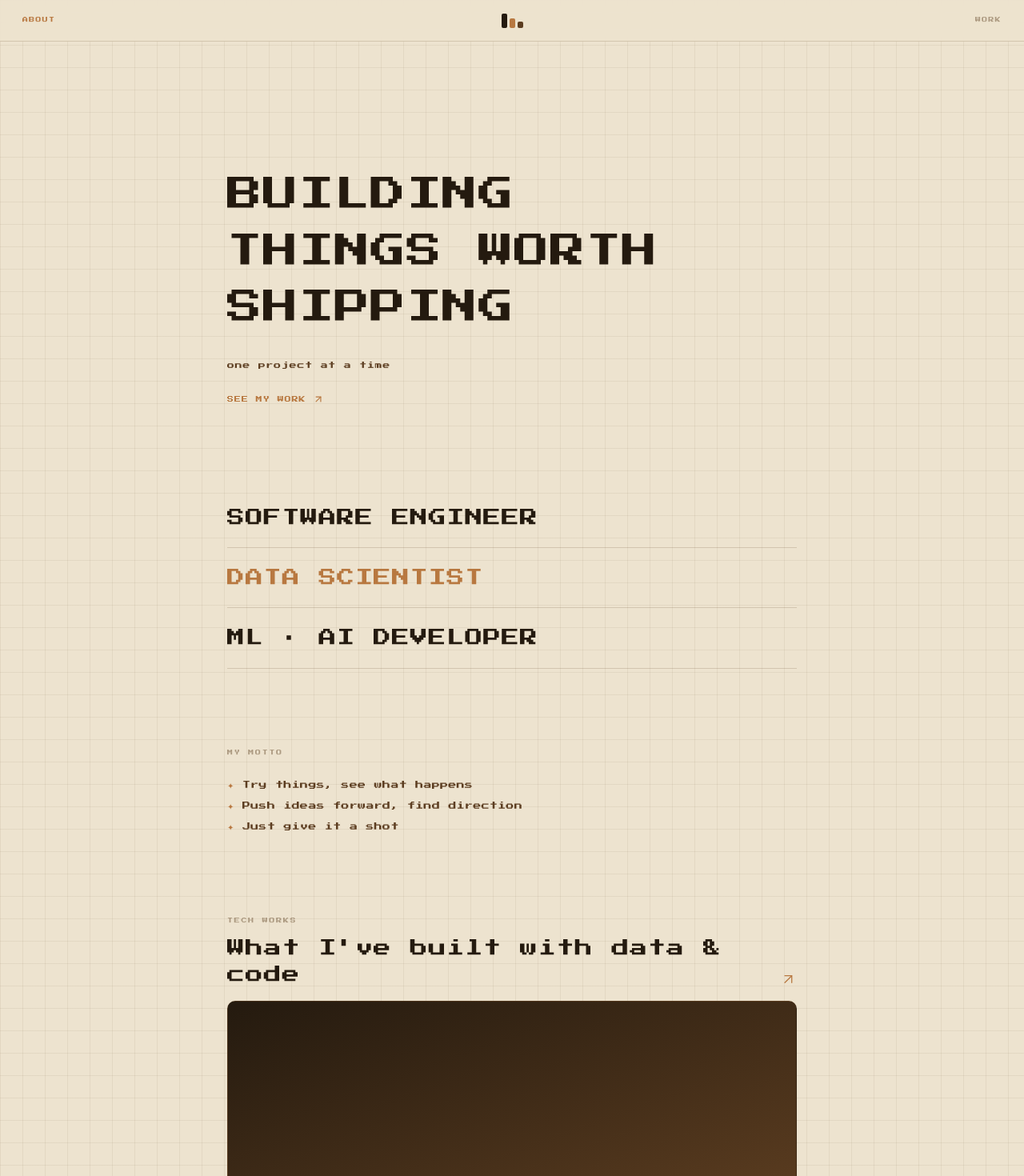
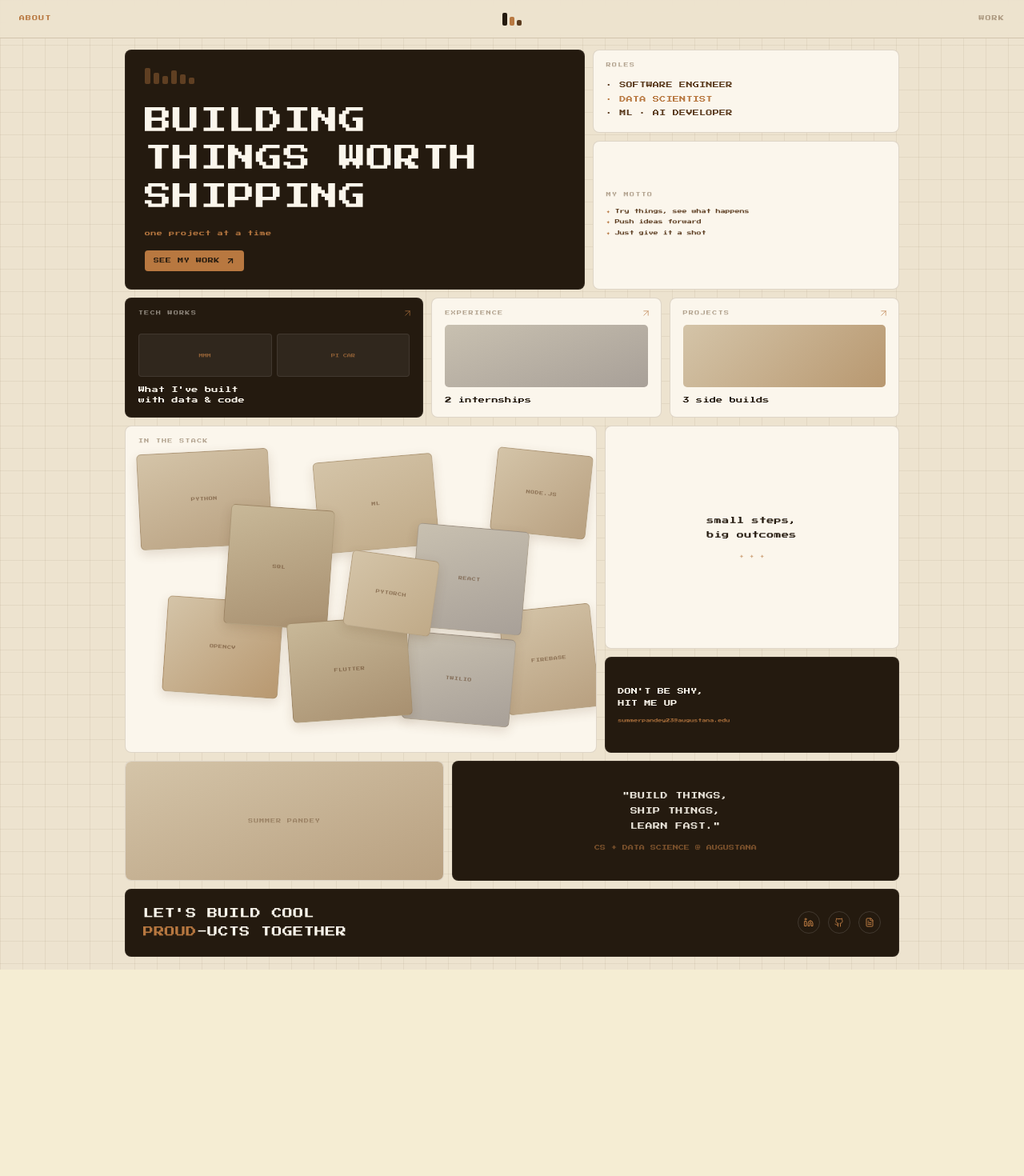
Before and after one commit to SummerPandey/PW, a Next.js app: page / in a window 1280 px wide. Shown: the top 1470 px of the page at 80% size. After the commit the page ends 1212 px from the top, so only its background shows below. Built offline with nearby package versions, Linux system fonts and the light colour scheme.

Commit message:
Make ABOUT page dense: packed multi-column grid + overlapping stack collage

```diff
--- a/src/app/components/AboutPage.tsx
+++ b/src/app/components/AboutPage.tsx
@@ -12,78 +12,76 @@ const C = {
 };
 
 const FONT = "'Press Start 2P', monospace";
+const GAP = "10px";
 
-/* pixel logo mark (three stepped bars) */
 function Logo() {
   return (
     <div style={{ display: "flex", gap: "3px", alignItems: "flex-end" }}>
-      <div style={{ width: "7px", height: "18px", background: C.dark, borderRadius: "2px" }} />
-      <div style={{ width: "7px", height: "12px", background: C.copper, borderRadius: "2px" }} />
-      <div style={{ width: "7px", height: "8px", background: C.mid, borderRadius: "2px" }} />
+      <div style={{ width: "6px", height: "16px", background: C.dark, borderRadius: "2px" }} />
+      <div style={{ width: "6px", height: "11px", background: C.copper, borderRadius: "2px" }} />
+      <div style={{ width: "6px", height: "7px", background: C.mid, borderRadius: "2px" }} />
     </div>
   );
 }
 
-/* a section label like "MY MOTTO" / "TECH WORKS" */
-function Label({ children }: { children: React.ReactNode }) {
+function Label({ children, dark }: { children: React.ReactNode; dark?: boolean }) {
   return (
-    <div style={{ fontSize: "7px", color: C.muted, letterSpacing: "0.25em" }}>{children}</div>
+    <div style={{ fontSize: "6px", color: dark ? "rgba(251,246,236,0.5)" : C.muted, letterSpacing: "0.22em" }}>
+      {children}
+    </div>
   );
 }
 
-/* big showcase block: label + title + clickable cover + arrow */
-function Showcase({
-  label,
-  title,
-  gradient,
+function Box({
+  dark,
+  children,
+  style,
   onClick,
+  arrow,
 }: {
-  label: string;
-  title: string;
-  gradient: string;
-  onClick: () => void;
+  dark?: boolean;
+  children: React.ReactNode;
+  style?: React.CSSProperties;
+  onClick?: () => void;
+  arrow?: boolean;
 }) {
   return (
-    <section style={{ marginBottom: "90px" }}>
-      <div style={{ display: "flex", alignItems: "flex-end", justifyContent: "space-between", marginBottom: "16px" }}>
-        <div>
-          <Label>{label}</Label>
-          <div style={{ marginTop: "12px", fontSize: "clamp(14px, 3vw, 22px)", color: C.dark, letterSpacing: "0.04em", lineHeight: 1.5 }}>
-            {title}
+    <div
+      onClick={onClick}
+      style={{
+        position: "relative",
+        background: dark ? C.dark : C.cream,
+        border: `1px solid ${dark ? "rgba(255,255,255,0.07)" : C.border}`,
+        borderRadius: "8px",
+        padding: "14px 16px",
+        cursor: onClick ? "pointer" : "default",
+        overflow: "hidden",
+        ...style,
+      }}
+    >
+      {children}
+      {arrow && (
+        <div style={{ position: "absolute", top: "12px", right: "12px" }}>
+          <ArrowUpRight size={13} color={C.copper} strokeWidth={1.5} opacity={0.8} />
         </div>
+      )}
     </div>
-        <ArrowUpRight size={22} color={C.copper} strokeWidth={1.5} />
-      </div>
-      <button
-        onClick={onClick}
-        aria-label={title}
-        style={{
-          display: "block",
-          width: "100%",
-          height: "260px",
-          border: `1px solid ${C.border}`,
-          borderRadius: "10px",
-          background: gradient,
-          cursor: "pointer",
-          padding: 0,
-          overflow: "hidden",
-        }}
-      />
-    </section>
   );
 }
 
 export function AboutPage({ onNav }: { onNav: (p: "about" | "work") => void }) {
-  // scattered "gallery" tiles (no photos — pixel-themed placeholders)
-  const tiles: { label: string; top: string; left: string; w: number; h: number; rot: number; grad: string }[] = [
-    { label: "PYTHON", top: "0px", left: "2%", w: 150, h: 110, rot: -4, grad: "linear-gradient(160deg,#D4C4A8,#B8A080)" },
-    { label: "SQL", top: "150px", left: "26%", w: 120, h: 150, rot: 3, grad: "linear-gradient(160deg,#C8B898,#A89070)" },
-    { label: "ML", top: "30px", left: "52%", w: 140, h: 120, rot: 5, grad: "linear-gradient(160deg,#D4C4A8,#C0AA88)" },
-    { label: "REACT", top: "190px", left: "70%", w: 130, h: 130, rot: -6, grad: "linear-gradient(160deg,#C8C0B0,#A8A098)" },
-    { label: "OPENCV", top: "300px", left: "8%", w: 130, h: 120, rot: 4, grad: "linear-gradient(135deg,#D4C4A8,#B89870)" },
-    { label: "FLUTTER", top: "330px", left: "44%", w: 145, h: 140, rot: -3, grad: "linear-gradient(160deg,#C8B898,#A89070)" },
-    { label: "NODE.JS", top: "10px", left: "80%", w: 110, h: 110, rot: 7, grad: "linear-gradient(135deg,#D4C4A8,#B8A080)" },
-    { label: "TWILIO", top: "360px", left: "76%", w: 120, h: 115, rot: -5, grad: "linear-gradient(160deg,#C8C0B0,#A8A098)" },
+  // packed overlapping collage tiles
+  const tiles: { label: string; top: number; left: string; w: number; h: number; rot: number; grad: string; z: number }[] = [
+    { label: "PYTHON", top: 0, left: "0%", w: 165, h: 120, rot: -3, grad: "linear-gradient(160deg,#D4C4A8,#B8A080)", z: 2 },
+    { label: "SQL", top: 70, left: "20%", w: 130, h: 150, rot: 4, grad: "linear-gradient(160deg,#C8B898,#A89070)", z: 4 },
+    { label: "ML", top: 8, left: "40%", w: 150, h: 115, rot: -5, grad: "linear-gradient(160deg,#D4C4A8,#C0AA88)", z: 3 },
+    { label: "REACT", top: 95, left: "62%", w: 140, h: 130, rot: 5, grad: "linear-gradient(160deg,#C8C0B0,#A8A098)", z: 5 },
+    { label: "NODE.JS", top: 0, left: "80%", w: 120, h: 105, rot: 6, grad: "linear-gradient(135deg,#D4C4A8,#B8A080)", z: 2 },
+    { label: "OPENCV", top: 185, left: "6%", w: 145, h: 120, rot: 4, grad: "linear-gradient(135deg,#D4C4A8,#B89870)", z: 3 },
+    { label: "FLUTTER", top: 210, left: "34%", w: 150, h: 125, rot: -4, grad: "linear-gradient(160deg,#C8B898,#A89070)", z: 6 },
+    { label: "TWILIO", top: 230, left: "60%", w: 135, h: 110, rot: 5, grad: "linear-gradient(160deg,#C8C0B0,#A8A098)", z: 4 },
+    { label: "FIREBASE", top: 195, left: "82%", w: 115, h: 130, rot: -6, grad: "linear-gradient(160deg,#D4C4A8,#B8A080)", z: 3 },
+    { label: "PYTORCH", top: 130, left: "47%", w: 110, h: 95, rot: 8, grad: "linear-gradient(135deg,#D4C4A8,#C0AA88)", z: 7 },
   ];
 
   return (
@@ -100,194 +98,166 @@ export function AboutPage({ onNav }: { onNav: (p: "about" | "work") => void }) {
         backgroundSize: "28px 28px",
       }}
     >
-      {/* ── NAV (centered logo, flanked by links) ── */}
+      {/* ── NAV ── */}
       <nav
         style={{
           position: "fixed", top: 0, left: 0, right: 0, zIndex: 50,
-          background: `${C.bg}e0`,
-          backdropFilter: "blur(10px)",
+          background: `${C.bg}e0`, backdropFilter: "blur(10px)",
           borderBottom: `1px solid ${C.border}`,
           display: "grid", gridTemplateColumns: "1fr auto 1fr", alignItems: "center",
-          padding: "0 28px", height: "52px",
+          padding: "0 24px", height: "48px",
         }}
       >
-        <button
-          style={{ justifySelf: "start", background: "none", border: "none", cursor: "pointer", fontFamily: FONT, fontSize: "7px", color: C.copper, letterSpacing: "0.18em" }}
-        >
-          ABOUT
-        </button>
+        <button style={{ justifySelf: "start", background: "none", border: "none", cursor: "pointer", fontFamily: FONT, fontSize: "7px", color: C.copper, letterSpacing: "0.16em" }}>ABOUT</button>
         <div style={{ justifySelf: "center" }}><Logo /></div>
-        <button
-          onClick={() => onNav("work")}
-          style={{ justifySelf: "end", background: "none", border: "none", cursor: "pointer", fontFamily: FONT, fontSize: "7px", color: C.muted, letterSpacing: "0.18em" }}
-        >
-          WORK
-        </button>
+        <button onClick={() => onNav("work")} style={{ justifySelf: "end", background: "none", border: "none", cursor: "pointer", fontFamily: FONT, fontSize: "7px", color: C.muted, letterSpacing: "0.16em" }}>WORK</button>
       </nav>
 
-      {/* ── SINGLE-COLUMN NARRATIVE ── */}
-      <div style={{ maxWidth: "760px", margin: "0 auto", padding: "0 24px" }}>
+      {/* ── DENSE PACKED GRID ── */}
+      <div style={{ maxWidth: "1000px", margin: "0 auto", padding: "62px 16px 16px" }}>
 
-        {/* HERO */}
-        <section style={{ minHeight: "78vh", display: "flex", flexDirection: "column", justifyContent: "center", paddingTop: "90px" }}>
-          <div style={{ fontSize: "clamp(22px, 5.5vw, 44px)", color: C.dark, lineHeight: 1.6, letterSpacing: "0.02em" }}>
+        {/* ROW 1 — hero (left) + roles & motto (right) */}
+        <div style={{ display: "grid", gridTemplateColumns: "1.5fr 1fr", gap: GAP, marginBottom: GAP }}>
+          <Box dark style={{ display: "flex", flexDirection: "column", justifyContent: "space-between", minHeight: "300px", padding: "22px 24px" }}>
+            <div style={{ display: "flex", gap: "4px", alignItems: "flex-end", opacity: 0.4 }}>
+              {[20, 14, 10, 17, 12, 8].map((h, i) => (
+                <div key={i} style={{ width: "7px", height: `${h}px`, background: C.copper, borderRadius: "2px" }} />
+              ))}
+            </div>
+            <div>
+              <div style={{ fontSize: "clamp(20px, 3.6vw, 34px)", color: C.cream, lineHeight: 1.4, letterSpacing: "0.02em" }}>
                 BUILDING<br />THINGS WORTH<br />SHIPPING
               </div>
-          <div style={{ marginTop: "28px", fontSize: "9px", color: C.mid, letterSpacing: "0.08em", lineHeight: 2 }}>
-            one project at a time
+              <div style={{ marginTop: "16px", fontSize: "7px", color: C.copper, letterSpacing: "0.08em" }}>one project at a time</div>
+              <button onClick={() => onNav("work")} style={{ marginTop: "16px", display: "inline-flex", alignItems: "center", gap: "7px", background: C.copper, border: "none", borderRadius: "4px", padding: "7px 11px", cursor: "pointer", fontFamily: FONT, fontSize: "7px", color: C.dark, letterSpacing: "0.08em" }}>
+                SEE MY WORK <ArrowUpRight size={12} color={C.dark} strokeWidth={2.5} />
+              </button>
             </div>
-          <button
-            onClick={() => onNav("work")}
-            style={{ marginTop: "26px", display: "inline-flex", alignItems: "center", gap: "8px", background: "none", border: "none", cursor: "pointer", fontFamily: FONT, fontSize: "8px", color: C.copper, letterSpacing: "0.12em" }}
-          >
-            SEE MY WORK <ArrowUpRight size={14} color={C.copper} strokeWidth={2} />
-          </button>
-        </section>
+          </Box>
 
-        {/* ROLES */}
-        <section style={{ marginBottom: "100px" }}>
+          <div style={{ display: "grid", gridTemplateRows: "auto 1fr", gap: GAP }}>
+            <Box>
+              <Label>ROLES</Label>
+              <div style={{ marginTop: "12px" }}>
                 {["SOFTWARE ENGINEER", "DATA SCIENTIST", "ML · AI DEVELOPER"].map((r, i) => (
-            <div
-              key={r}
-              style={{
-                fontSize: "clamp(13px, 3vw, 22px)",
-                color: i === 1 ? C.copper : C.dark,
-                letterSpacing: "0.04em",
-                lineHeight: 2.1,
-                borderBottom: `1px solid ${C.border}`,
-                paddingBottom: "14px",
-                marginBottom: "14px",
-              }}
-            >
-              {r}
+                  <div key={r} style={{ fontSize: "8px", color: i === 1 ? C.copper : C.mid, letterSpacing: "0.04em", lineHeight: 2.2 }}>· {r}</div>
+                ))}
               </div>
-          ))}
-        </section>
-
-        {/* MOTTO */}
-        <section style={{ marginBottom: "100px" }}>
+            </Box>
+            <Box style={{ display: "flex", flexDirection: "column", justifyContent: "center" }}>
               <Label>MY MOTTO</Label>
-          <div style={{ marginTop: "22px" }}>
-            {[
-              "Try things, see what happens",
-              "Push ideas forward, find direction",
-              "Just give it a shot",
-            ].map((l) => (
-              <div key={l} style={{ fontSize: "10px", color: C.mid, lineHeight: 2.6, letterSpacing: "0.03em" }}>
+              <div style={{ marginTop: "10px" }}>
+                {["Try things, see what happens", "Push ideas forward", "Just give it a shot"].map((l) => (
+                  <div key={l} style={{ fontSize: "6px", color: C.mid, lineHeight: 2.3 }}>
                     <span style={{ color: C.copper }}>✦ </span>{l}
                   </div>
                 ))}
               </div>
-        </section>
+            </Box>
+          </div>
+        </div>
 
-        {/* TECH WORKS showcase */}
-        <Showcase
-          label="TECH WORKS"
-          title={"What I've built\nwith data & code"}
-          gradient="linear-gradient(160deg,#241A0F 0%,#5C3D20 100%)"
-          onClick={() => onNav("work")}
-        />
+        {/* ROW 2 — three showcases packed */}
+        <div style={{ display: "grid", gridTemplateColumns: "1.3fr 1fr 1fr", gap: GAP, marginBottom: GAP }}>
+          <Box dark onClick={() => onNav("work")} arrow style={{ minHeight: "150px", display: "flex", flexDirection: "column", justifyContent: "space-between" }}>
+            <Label dark>TECH WORKS</Label>
+            <div>
+              <div style={{ display: "flex", gap: "6px", marginBottom: "10px" }}>
+                {["MMM", "PI CAR"].map((n) => (
+                  <div key={n} style={{ flex: 1, height: "54px", borderRadius: "4px", border: "1px solid rgba(255,255,255,0.08)", background: "rgba(255,255,255,0.06)", display: "flex", alignItems: "center", justifyContent: "center" }}>
+                    <span style={{ fontSize: "5px", color: C.copper, opacity: 0.7 }}>{n}</span>
+                  </div>
+                ))}
+              </div>
+              <div style={{ fontSize: "8px", color: C.cream, letterSpacing: "0.04em", lineHeight: 1.6 }}>What I&apos;ve built<br />with data &amp; code</div>
+            </div>
+          </Box>
+          <Box onClick={() => onNav("work")} arrow style={{ minHeight: "150px", display: "flex", flexDirection: "column", justifyContent: "space-between" }}>
+            <Label>EXPERIENCE</Label>
+            <div style={{ flex: 1, margin: "10px 0", borderRadius: "5px", background: "linear-gradient(160deg,#C8C0B0,#A8A098)", minHeight: "60px" }} />
+            <div style={{ fontSize: "8px", color: C.dark, letterSpacing: "0.04em", lineHeight: 1.6 }}>2 internships</div>
+          </Box>
+          <Box onClick={() => onNav("work")} arrow style={{ minHeight: "150px", display: "flex", flexDirection: "column", justifyContent: "space-between" }}>
+            <Label>PROJECTS</Label>
+            <div style={{ flex: 1, margin: "10px 0", borderRadius: "5px", background: "linear-gradient(135deg,#D4C4A8,#B89870)", minHeight: "60px" }} />
+            <div style={{ fontSize: "8px", color: C.dark, letterSpacing: "0.04em", lineHeight: 1.6 }}>3 side builds</div>
+          </Box>
+        </div>
 
-        {/* GALLERY — scattered pixel tiles */}
-        <section style={{ marginBottom: "100px" }}>
+        {/* ROW 3 — packed collage (left) + beliefs/contact (right) */}
+        <div style={{ display: "grid", gridTemplateColumns: "1.6fr 1fr", gap: GAP, marginBottom: GAP }}>
+          <Box style={{ padding: "14px 16px 16px" }}>
             <Label>IN THE STACK</Label>
-          <div style={{ position: "relative", height: "520px", marginTop: "24px" }}>
+            <div style={{ position: "relative", height: "360px", marginTop: "8px" }}>
               {tiles.map((t) => (
                 <div
                   key={t.label}
                   style={{
-                  position: "absolute",
-                  top: t.top,
-                  left: t.left,
-                  width: `${t.w}px`,
-                  height: `${t.h}px`,
-                  transform: `rotate(${t.rot}deg)`,
-                  background: t.grad,
-                  border: `1px solid ${C.border}`,
-                  borderRadius: "8px",
-                  display: "flex",
-                  alignItems: "center",
-                  justifyContent: "center",
-                  boxShadow: "0 6px 18px rgba(92,61,32,0.12)",
+                    position: "absolute", top: `${t.top}px`, left: t.left,
+                    width: `${t.w}px`, height: `${t.h}px`, zIndex: t.z,
+                    transform: `rotate(${t.rot}deg)`, background: t.grad,
+                    border: `1px solid ${C.border}`, borderRadius: "6px",
+                    display: "flex", alignItems: "center", justifyContent: "center",
+                    boxShadow: "0 5px 14px rgba(92,61,32,0.16)",
                   }}
                 >
-                <span style={{ fontSize: "6px", color: "rgba(92,61,32,0.5)", letterSpacing: "0.12em" }}>{t.label}</span>
+                  <span style={{ fontSize: "5px", color: "rgba(92,61,32,0.55)", letterSpacing: "0.1em" }}>{t.label}</span>
                 </div>
               ))}
             </div>
-        </section>
+          </Box>
 
-        {/* BELIEFS */}
-        <section style={{ marginBottom: "100px", textAlign: "center" }}>
-          <div style={{ fontSize: "clamp(12px, 2.6vw, 18px)", color: C.dark, lineHeight: 2.2, letterSpacing: "0.05em" }}>
-            small steps,<br />big outcomes
+          <div style={{ display: "grid", gridTemplateRows: "1fr auto", gap: GAP }}>
+            <Box style={{ display: "flex", flexDirection: "column", justifyContent: "center", textAlign: "center", minHeight: "120px" }}>
+              <div style={{ fontSize: "9px", color: C.dark, lineHeight: 2, letterSpacing: "0.04em" }}>small steps,<br />big outcomes</div>
+              <div style={{ marginTop: "12px", fontSize: "7px", color: C.copper, opacity: 0.6 }}>✦ ✦ ✦</div>
+            </Box>
+            <Box dark style={{ minHeight: "120px", display: "flex", flexDirection: "column", justifyContent: "center" }}>
+              <div style={{ fontSize: "8px", color: C.cream, lineHeight: 1.9, letterSpacing: "0.03em" }}>DON&apos;T BE SHY,<br />HIT ME UP</div>
+              <a href="mailto:summerpandey23@augustana.edu" style={{ marginTop: "10px", fontSize: "5px", color: C.copper, opacity: 0.9, textDecoration: "none" }}>summerpandey23@augustana.edu</a>
+            </Box>
           </div>
-          <div style={{ margin: "30px auto 0", maxWidth: "420px", height: "180px", borderRadius: "10px", border: `1px solid ${C.border}`, background: "linear-gradient(160deg,#D4C4A8 0%,#B8A080 100%)", display: "flex", alignItems: "center", justifyContent: "center" }}>
-            <span style={{ fontSize: "6px", color: "rgba(92,61,32,0.4)", letterSpacing: "0.12em" }}>✦ ✦ ✦</span>
-          </div>
-        </section>
-
-        {/* EXPERIENCE showcase */}
-        <Showcase
-          label="EXPERIENCE"
-          title={"Where I've worked\n& what I shipped"}
-          gradient="linear-gradient(160deg,#C8C0B0 0%,#A8A098 100%)"
-          onClick={() => onNav("work")}
-        />
-
-        {/* PROFILE */}
-        <section style={{ marginBottom: "100px" }}>
-          <Label>PROFILE</Label>
-          <div style={{ marginTop: "24px", height: "420px", borderRadius: "12px", border: `1px solid ${C.border}`, background: "linear-gradient(160deg,#D4C4A8 0%,#B8A080 100%)", display: "flex", alignItems: "center", justifyContent: "center" }}>
-            <span style={{ fontSize: "8px", color: "rgba(92,61,32,0.4)", letterSpacing: "0.2em" }}>SUMMER PANDEY</span>
-          </div>
-        </section>
-
-        {/* PROJECTS showcase */}
-        <Showcase
-          label="PROJECTS"
-          title={"Side builds &\nexperiments"}
-          gradient="linear-gradient(135deg,#241A0F 0%,#5C3D20 100%)"
-          onClick={() => onNav("work")}
-        />
-
         </div>
 
-      {/* ── CONTACT FOOTER (full-bleed dark) ── */}
-      <footer style={{ background: C.dark, padding: "80px 24px" }}>
-        <div style={{ maxWidth: "760px", margin: "0 auto" }}>
-          <div style={{ fontSize: "clamp(16px, 4vw, 30px)", color: C.cream, lineHeight: 1.7, letterSpacing: "0.03em" }}>
-            DON&apos;T BE SHY,<br />HERE&apos;S MY CONTACT
+        {/* ROW 4 — profile (wide) + quote */}
+        <div style={{ display: "grid", gridTemplateColumns: "1fr 1.4fr", gap: GAP, marginBottom: GAP }}>
+          <Box style={{ padding: 0, minHeight: "150px", display: "flex" }}>
+            <div style={{ flex: 1, background: "linear-gradient(160deg,#D4C4A8,#B8A080)", display: "flex", alignItems: "center", justifyContent: "center" }}>
+              <span style={{ fontSize: "6px", color: "rgba(92,61,32,0.4)", letterSpacing: "0.16em" }}>SUMMER PANDEY</span>
             </div>
-          <div style={{ marginTop: "26px", fontSize: "9px", color: C.copper, lineHeight: 2, letterSpacing: "0.06em" }}>
-            LET&apos;S BUILD COOL <span style={{ color: C.cream }}>PROUD</span>-UCTS TOGETHER
+          </Box>
+          <Box dark style={{ minHeight: "150px", display: "flex", alignItems: "center", justifyContent: "center", textAlign: "center" }}>
+            <div>
+              <div style={{ fontSize: "9px", color: C.cream, lineHeight: 2.1, letterSpacing: "0.05em", opacity: 0.92 }}>
+                &quot;BUILD THINGS,<br />SHIP THINGS,<br />LEARN FAST.&quot;
               </div>
-          <a href="mailto:summerpandey23@augustana.edu" style={{ display: "inline-block", marginTop: "30px", fontSize: "9px", color: "rgba(251,246,236,0.8)", letterSpacing: "0.04em", textDecoration: "none" }}>
-            ✉ summerpandey23@augustana.edu
-          </a>
-          <div style={{ marginTop: "34px", display: "flex", gap: "14px" }}>
+              <div style={{ marginTop: "12px", fontSize: "7px", color: C.copper, opacity: 0.6 }}>CS + DATA SCIENCE @ AUGUSTANA</div>
+            </div>
+          </Box>
+        </div>
+
+        {/* FOOTER — packed dark bar */}
+        <Box dark style={{ padding: "18px 22px" }}>
+          <div style={{ display: "flex", alignItems: "center", justifyContent: "space-between", flexWrap: "wrap", gap: "16px" }}>
+            <div style={{ fontSize: "clamp(9px,1.6vw,13px)", color: C.cream, lineHeight: 1.8, letterSpacing: "0.03em" }}>
+              LET&apos;S BUILD COOL<br /><span style={{ color: C.copper }}>PROUD</span>-UCTS TOGETHER
+            </div>
+            <div style={{ display: "flex", gap: "10px" }}>
               {[
                 { Icon: Linkedin, href: "https://www.linkedin.com/", label: "LinkedIn" },
                 { Icon: Github, href: "https://github.com/", label: "GitHub" },
                 { Icon: FileText, href: "/Summer_Pandey_Resume.pdf", label: "Resume" },
               ].map(({ Icon, href, label }) => (
-              <a
-                key={label}
-                href={href}
-                target="_blank"
-                rel="noopener noreferrer"
-                aria-label={label}
-                style={{ width: "34px", height: "34px", borderRadius: "50%", border: "1px solid rgba(255,255,255,0.14)", display: "flex", alignItems: "center", justifyContent: "center" }}
-              >
-                <Icon size={14} color={C.copper} />
+                <a key={label} href={href} target="_blank" rel="noopener noreferrer" aria-label={label}
+                  style={{ width: "28px", height: "28px", borderRadius: "50%", border: "1px solid rgba(255,255,255,0.13)", display: "flex", alignItems: "center", justifyContent: "center" }}>
+                  <Icon size={12} color={C.copper} />
                 </a>
               ))}
             </div>
-          <div style={{ marginTop: "48px", fontSize: "6px", color: "rgba(251,246,236,0.3)", letterSpacing: "0.1em" }}>
-            © 2026 SUMMER PANDEY · BUILT WITH NEXT.JS
           </div>
+        </Box>
+
       </div>
-      </footer>
     </div>
   );
 }
```
Lines whose indentation alone changed are shown as unchanged.
